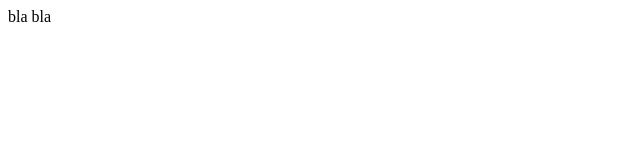
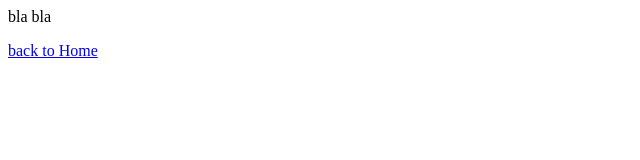
Before and after one commit to Lilalinalila/Researchillustration, a plain HTML site: page secondpage.html in a window 1280 px wide. Shown: the whole page, without its empty margins (0-640 px from the left). Drawn offline with Linux system fonts and the light colour scheme.

Commit message:
Update secondpage.html

```diff
--- a/secondpage.html
+++ b/secondpage.html
@@ -1,3 +1,4 @@
 <html>
 <p> bla bla </p>
+<a href="index.html"> back to Home </a>
 </html>
```
